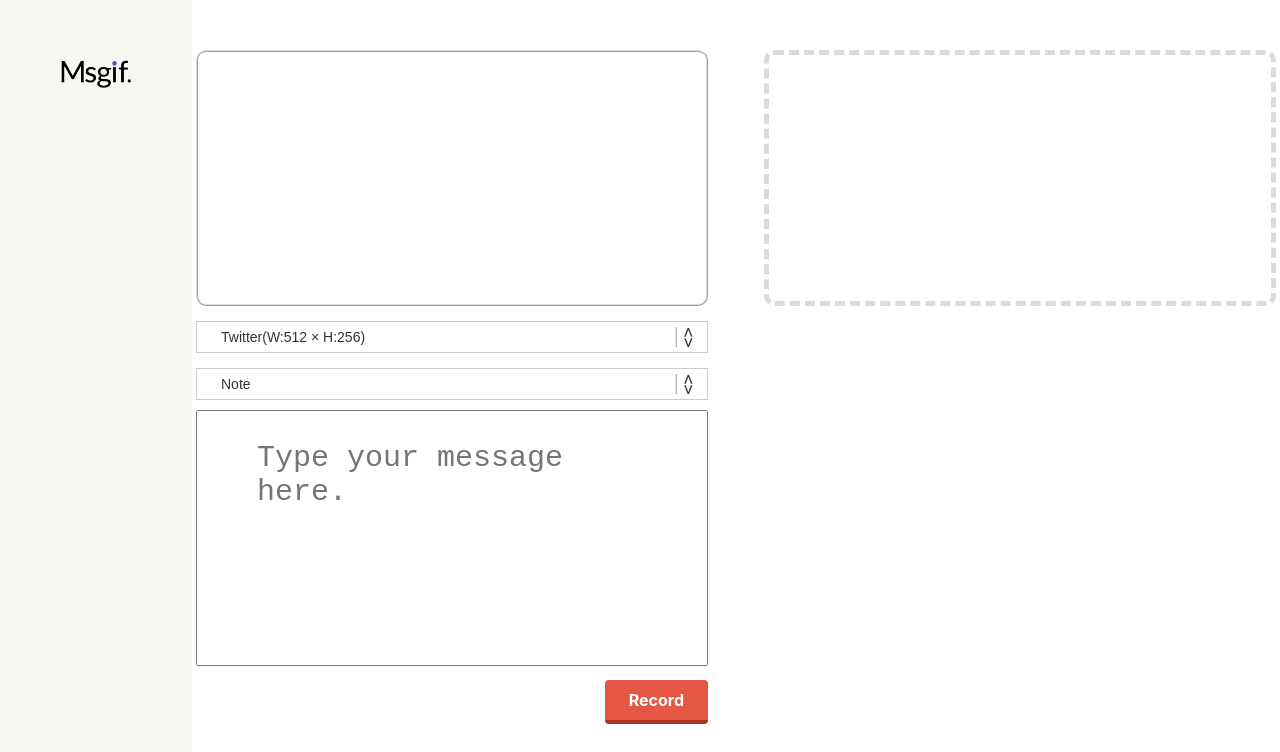
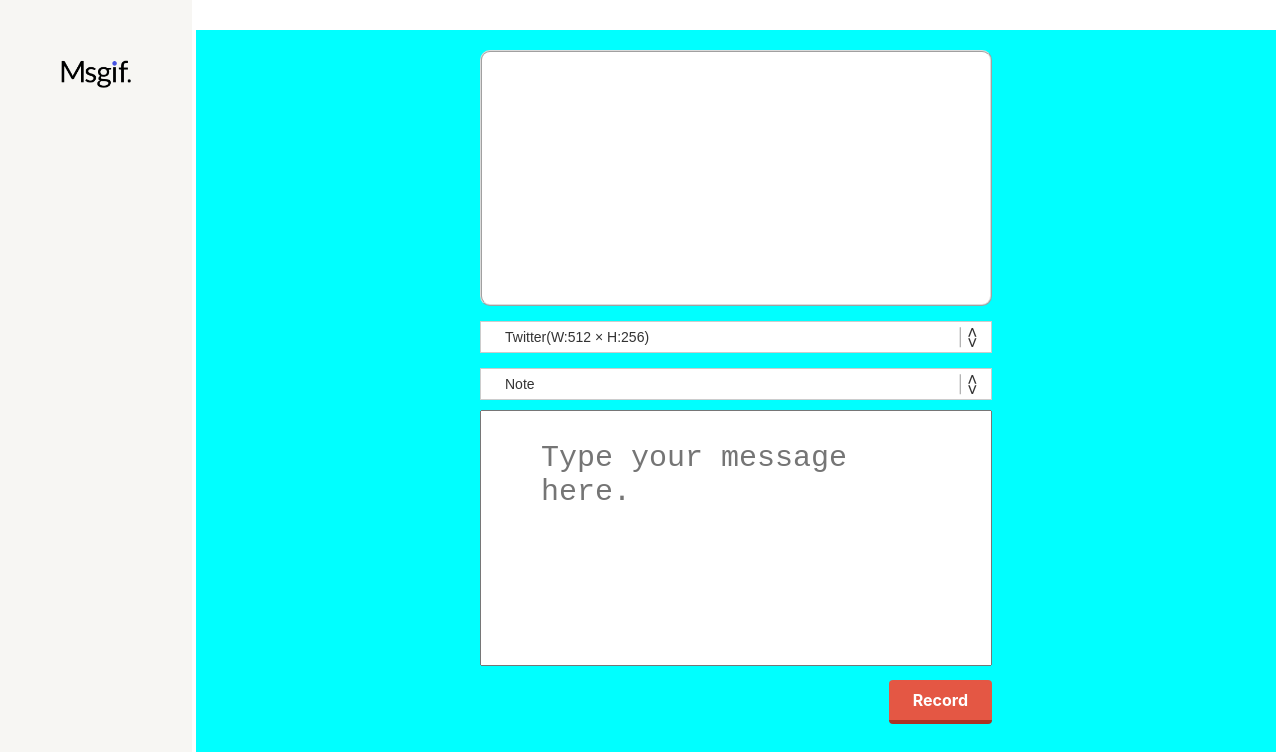
Before and after one commit to marieooq/react-msgif, a React (Create React App) app: page / in a window 1280 px wide. Shown: the top 752 px of the page. Built offline with nearby package versions, Linux system fonts and the light colour scheme; a web font is replaced by a local one.

Commit message:
make it responsive

```diff
--- a/public/index.html
+++ b/public/index.html
@@ -3,7 +3,10 @@
   <head>
     <meta charset="utf-8" />
     <link rel="icon" href="%PUBLIC_URL%/favicon.ico" />
-    <meta name="viewport" content="width=device-width, initial-scale=1" />
+    <meta
+      name="viewport"
+      content="width=device-width,initial-scale=1.0,minimum-scale=1.0"
+    />
     <meta name="theme-color" content="#000000" />
     <meta
       name="description"
--- a/src/App.css
+++ b/src/App.css
@@ -25,8 +25,9 @@
   width: 1080px;
   margin: 30px auto;
   display: flex;
-  justify-content: space-between;
+  /* justify-content: space-between; */
   box-sizing: border-box;
+  background-color: aqua;
 }
 
 #left {
@@ -51,3 +52,27 @@
   justify-content: flex-end;
   margin-bottom: 30px;
 }
+
+@media screen and (min-width: 480px) {
+  #inner {
+    display: block;
+  }
+
+  #left {
+    margin: 0 auto;
+  }
+
+  #right {
+    margin: 0 auto;
+  }
+}
+@media screen and (min-width: 768px) {
+}
+@media screen and (min-width: 1024px) {
+}
+@media screen and (min-width: 1300px) {
+  #inner {
+    display: flex;
+    justify-content: space-between;
+  }
+}
```
